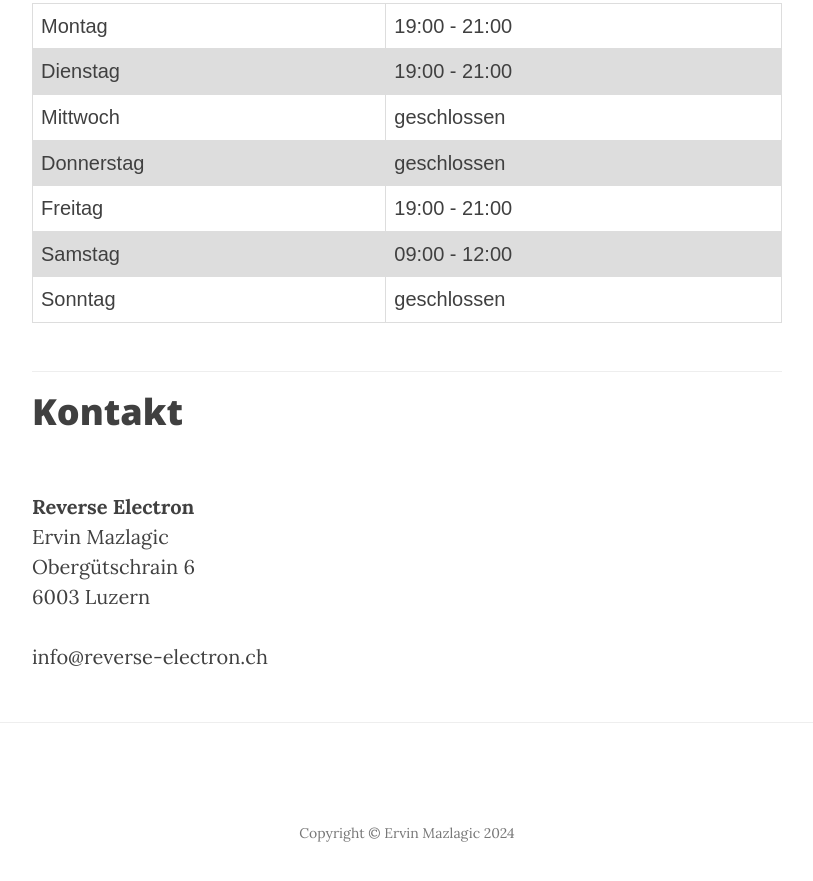
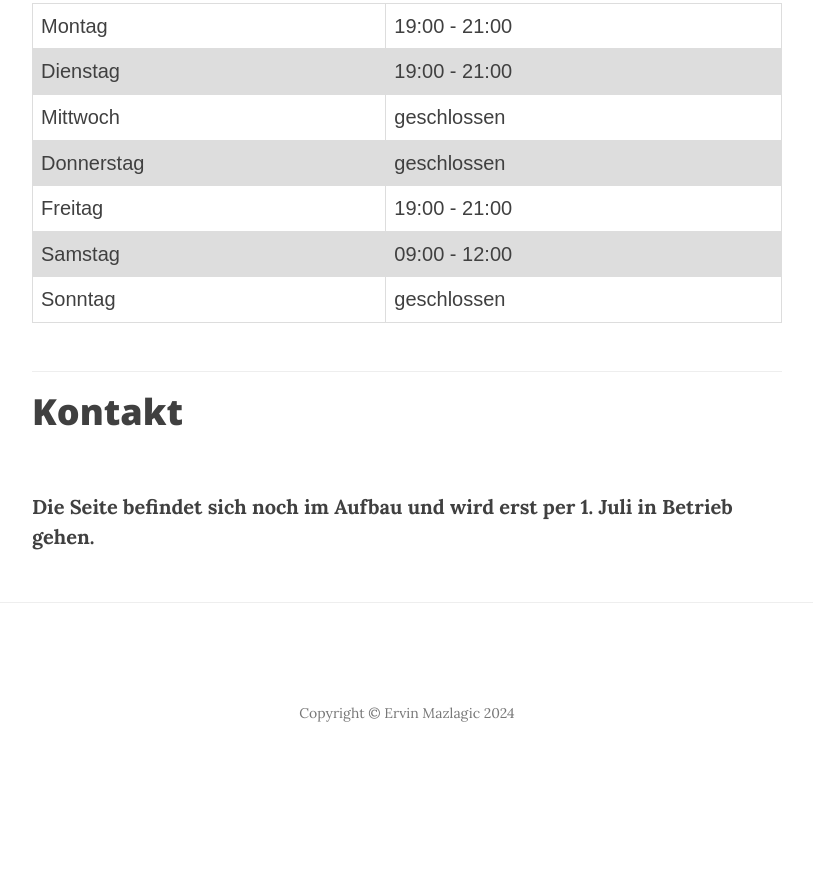
Before and after one commit to reverse-electron/reverse-electron.github.io, a plain HTML site: page contact_re.html in a window 1280 px wide. Shown: the part 1497-2378 px from the top of the page, without its empty margins (233-1046 px from the left). After the commit the page ends 2286 px from the top, so only its background shows below. Drawn offline with nearby package versions, Linux system fonts and the light colour scheme.

Commit message:
changed contact data

```diff
--- a/contact_re.html
+++ b/contact_re.html
@@ -164,13 +164,7 @@
                 <h1>Kontakt</h1>
                 <p>
                 <br />
-                <b>Reverse Electron</b><br />
-                Ervin Mazlagic<br />
-                Obergütschrain 6<br />
-                6003 Luzern</p>
-                <p>
-                info@reverse-electron.ch</p>
-
+                <b>Die Seite befindet sich noch im Aufbau und wird erst per 1. Juli in Betrieb gehen.</b>
 
             </div>
         </div>
```
